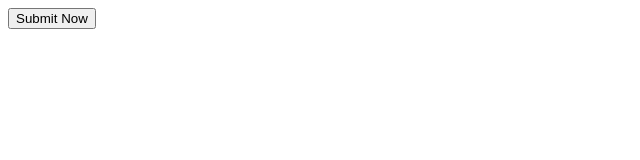
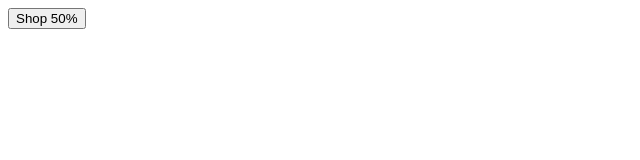
Before and after one commit to dacsstack/newdemo, a plain HTML site: page contact.html in a window 1280 px wide. Shown: the full height of the page, 0-640 px from the left. Drawn offline with Linux system fonts and the light colour scheme.

Commit message:
Update Button

```diff
--- a/contact.html
+++ b/contact.html
@@ -6,6 +6,6 @@
     <title>Document</title>
 </head>
 <body>
-    <button>Submit Now</button>
+    <button>Shop 50%</button>
 </body>
 </html>
```
